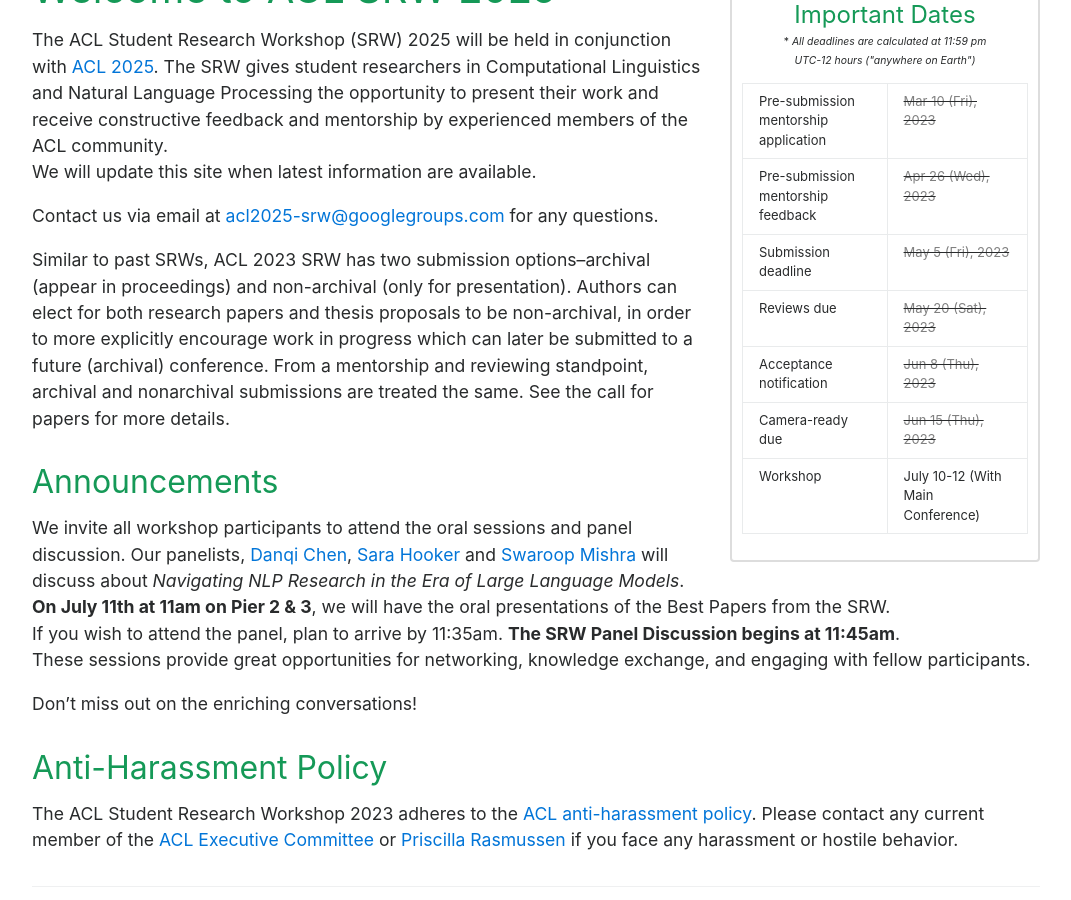
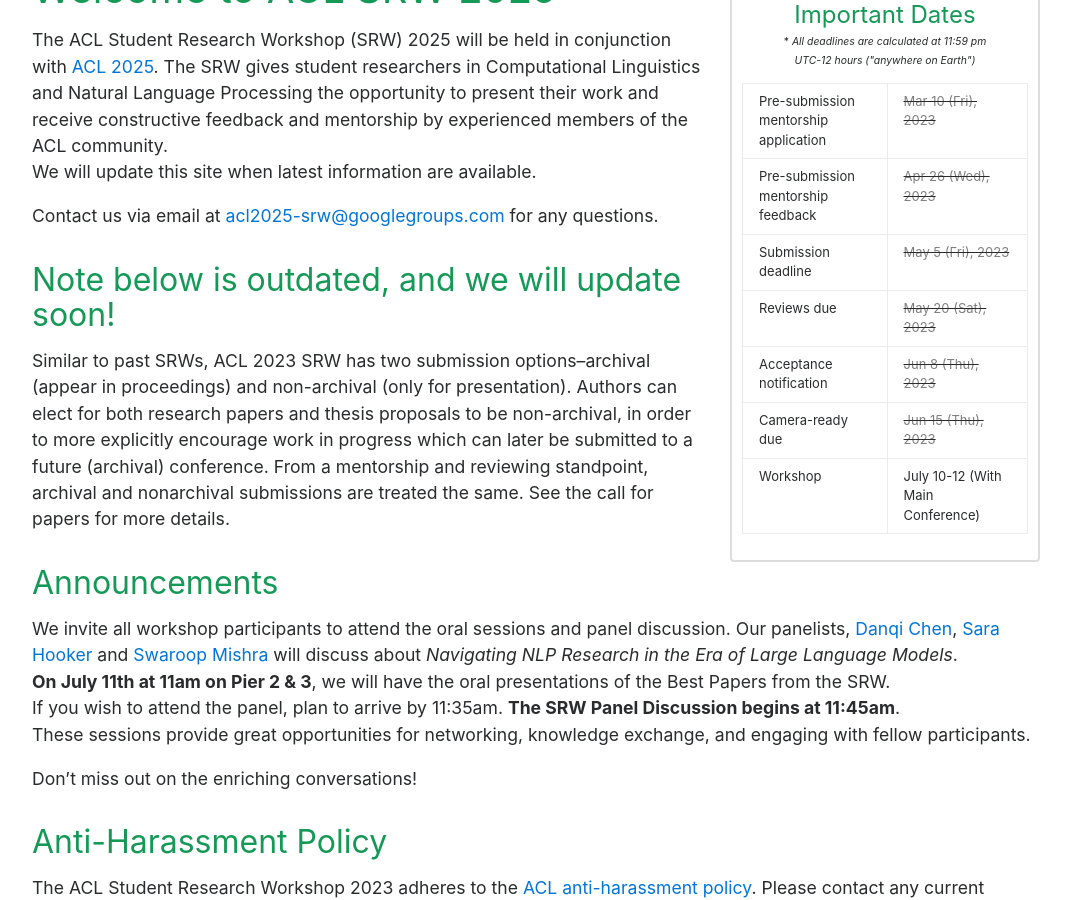
Before and after one commit to acl2025-srw/acl2025-srw.github.io, a Jekyll site: the page built from index.md, in a window 1280 px wide and 900 px high, scrolled down 511 px. Shown: the whole window, without its empty margins (104-1175 px from the left). Built offline with Jekyll 4.4.1, drawn with Linux system fonts in a browser that asks for light colours.

Commit message:
Update index.md

```diff
--- a/index.md
+++ b/index.md
@@ -15,6 +15,13 @@
 
 Contact us via email at [acl2025-srw@googlegroups.com](mailto:acl2025-srw@googlegroups.com) for any questions.
 <!-- Get connected with us on [Twitter](https://twitter.com/acl_srw). -->
+
+Note below is outdated, and we will update soon!
+----
+
+
+
+
 
 <!-- ### List of the accepted papers are available [here](/accepted) -->
 
```
